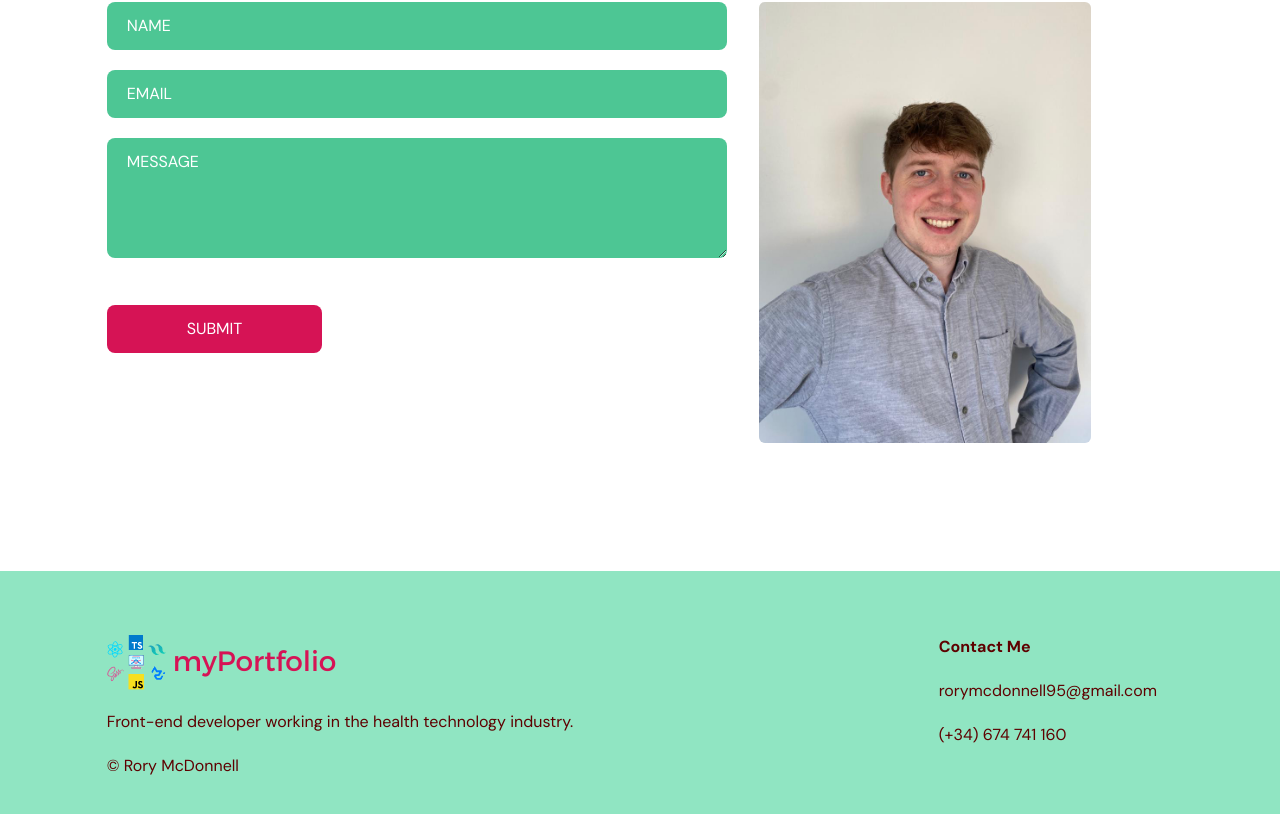
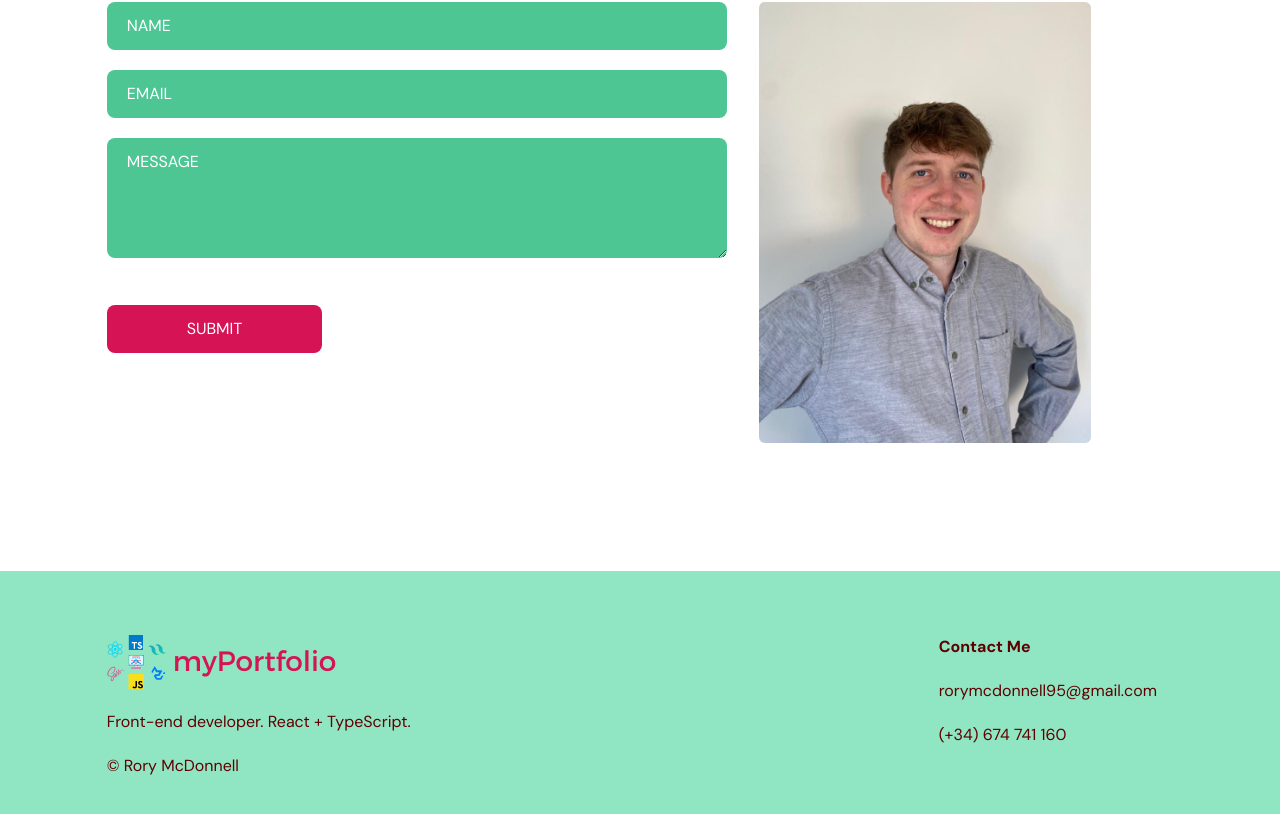
Before and after one commit to rorymcdonnell/new-portfolio, a React (Vite) app: page / in a window 1280 px wide. Shown: the part 3110-3924 px from the top of the page. Built offline with nearby package versions, Linux system fonts and the light colour scheme.

Commit message:
customise page

```diff
--- a/src/scenes/footer/index.tsx
+++ b/src/scenes/footer/index.tsx
@@ -6,9 +6,7 @@ const Footer = () => {
       <div className="justify-content mx-auto w-5/6 gap-16 md:flex">
         <div className="mt-16 basis-1/2 md:mt-0">
           <img alt="logo" src={Logo} />
-          <p className="my-5">
-            Front-end developer working in the health technology industry.
-          </p>
+          <p className="my-5">Front-end developer. React + TypeScript.</p>
           <p>© Rory McDonnell</p>
         </div>
         <div className="mt-16 basis-1/4 md:mt-0"></div>
```
